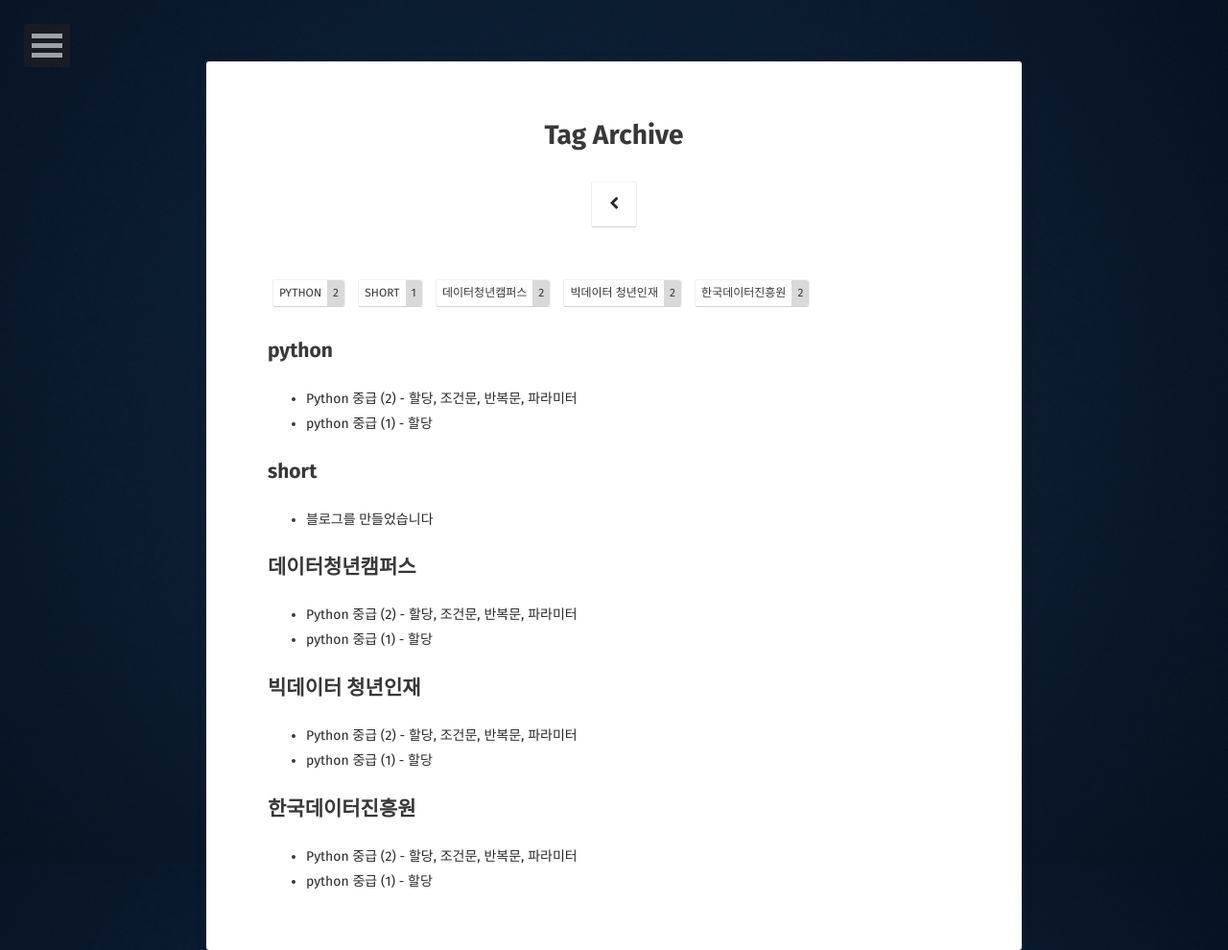
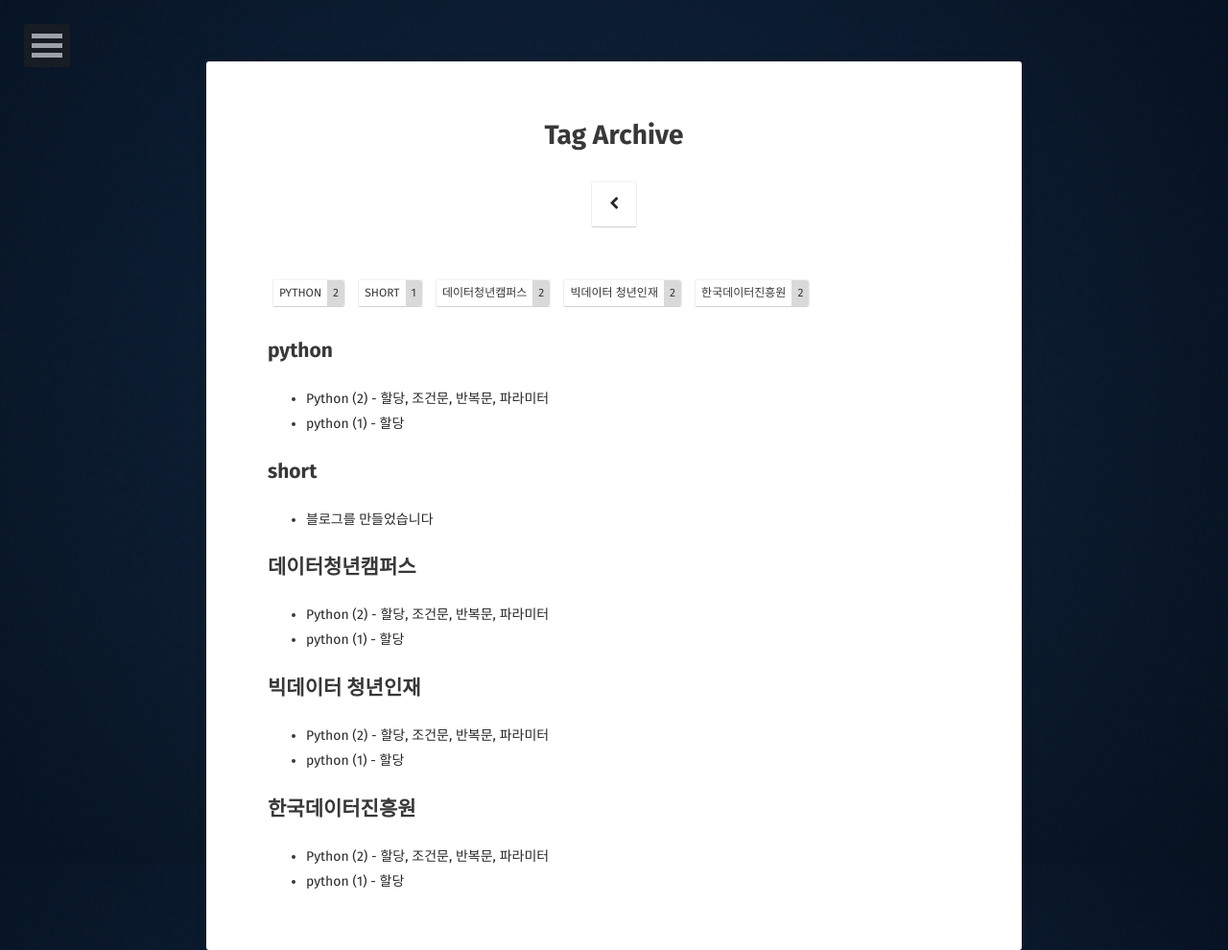
Before and after one commit to gungadinn/gungadinn.github.io, a Jekyll site: the page built from tags/index.html, in a window 1280 px wide. Shown: the whole page at 96% size. Built offline with Jekyll 4.4.1, drawn with Linux system fonts in a browser that asks for light colours; some web fonts are replaced.

Commit message:
fix title

````diff
--- a/_posts/2019-07-01-dataCampus-01.md
+++ b/_posts/2019-07-01-dataCampus-01.md
@@ -1,6 +1,6 @@
 ---
 layout: post
-title: "python 중급 (1) - 할당"
+title: "python (1) - 할당"
 date: 2019-07-01
 excerpt: "빅데이터 청년인재 DAY 1"
 tags: [python,빅데이터 청년인재,데이터청년캠퍼스,한국데이터진흥원]
@@ -8,7 +8,7 @@ comments: true
 
 ---
 
-# python 중급 (1) - 할당
+# python (1) - 할당
 
 ```python
 import this
--- a/_posts/2019-07-02-dataCampus-02.md
+++ b/_posts/2019-07-02-dataCampus-02.md
@@ -1,16 +1,13 @@
 ---
 layout: post
-title: "Python 중급 (2) - 할당, 조건문, 반복문, 파라미터"
+title: "Python (2) - 할당, 조건문, 반복문, 파라미터"
 date: 2019-07-02
 excerpt: "빅데이터 청년인재 DAY 2"
 tags: [python,빅데이터 청년인재,데이터청년캠퍼스,한국데이터진흥원]
 comments: true
-
 ---
 
-
-
-# Python 중급 (2) - 할당, 조건문, 반복문, 파라미터
+# Python (2) - 할당, 조건문, 반복문, 파라미터
 
 ※
 
@@ -873,7 +870,7 @@ else :
        print(a)
    else :
        print('레골라스')
-    ```
+   ```
 
    >9
    >
````
